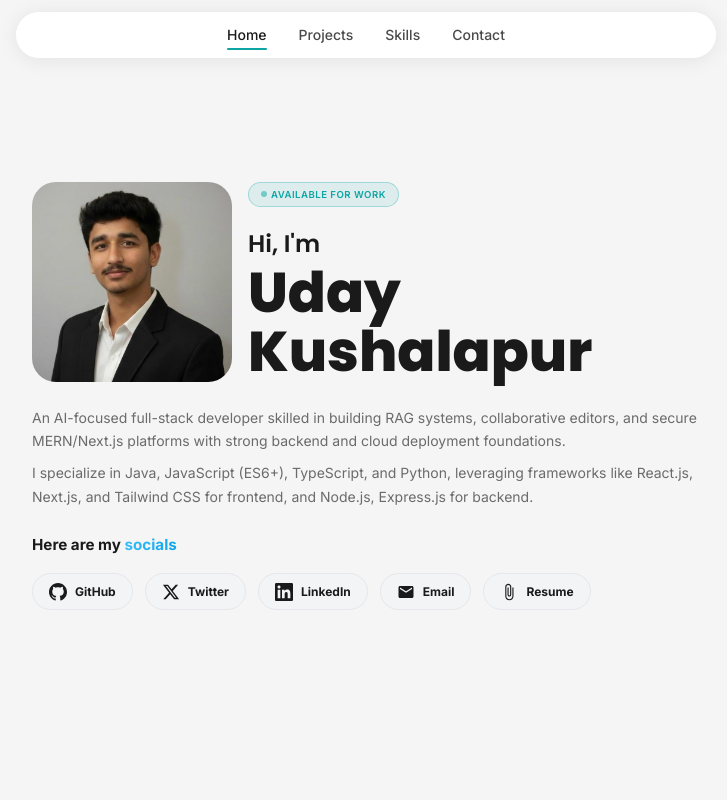
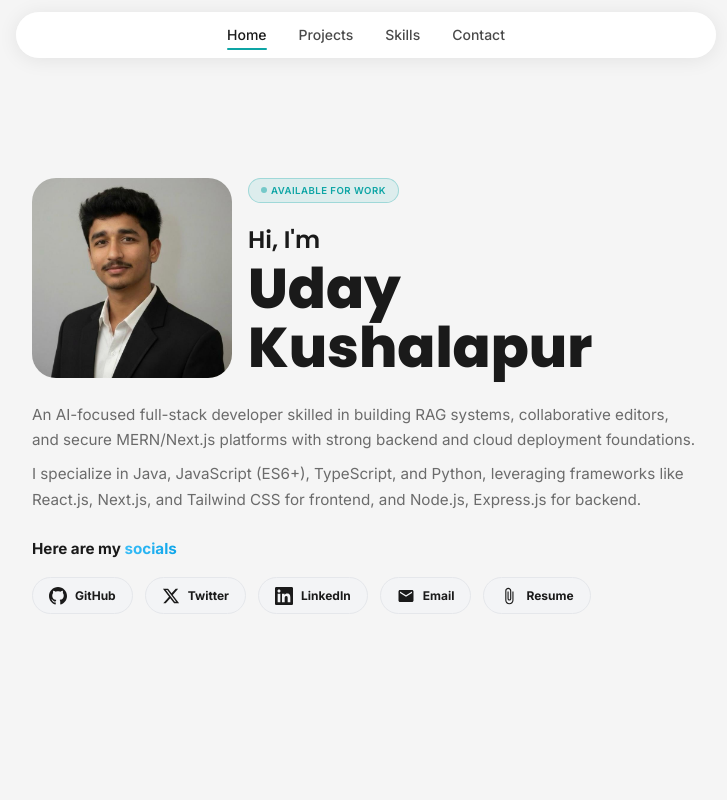
Before and after one commit to udaykushalapur/PORTFOLIO-2, a website built with Vite: page index.html in a window 1280 px wide. Shown: the top 800 px of the page, without its empty margins (274-1001 px from the left). Built offline with nearby package versions, Linux system fonts and the light colour scheme.

```diff
--- a/css/styles.css
+++ b/css/styles.css
@@ -444,7 +444,7 @@
 }
 
 .hero-description {
-  font-size: var(--text-base);
+  font-size: var(--text-lg);
   color: var(--color-gray-500);
   max-width: 100%;
   margin-bottom: var(--space-2);
```
